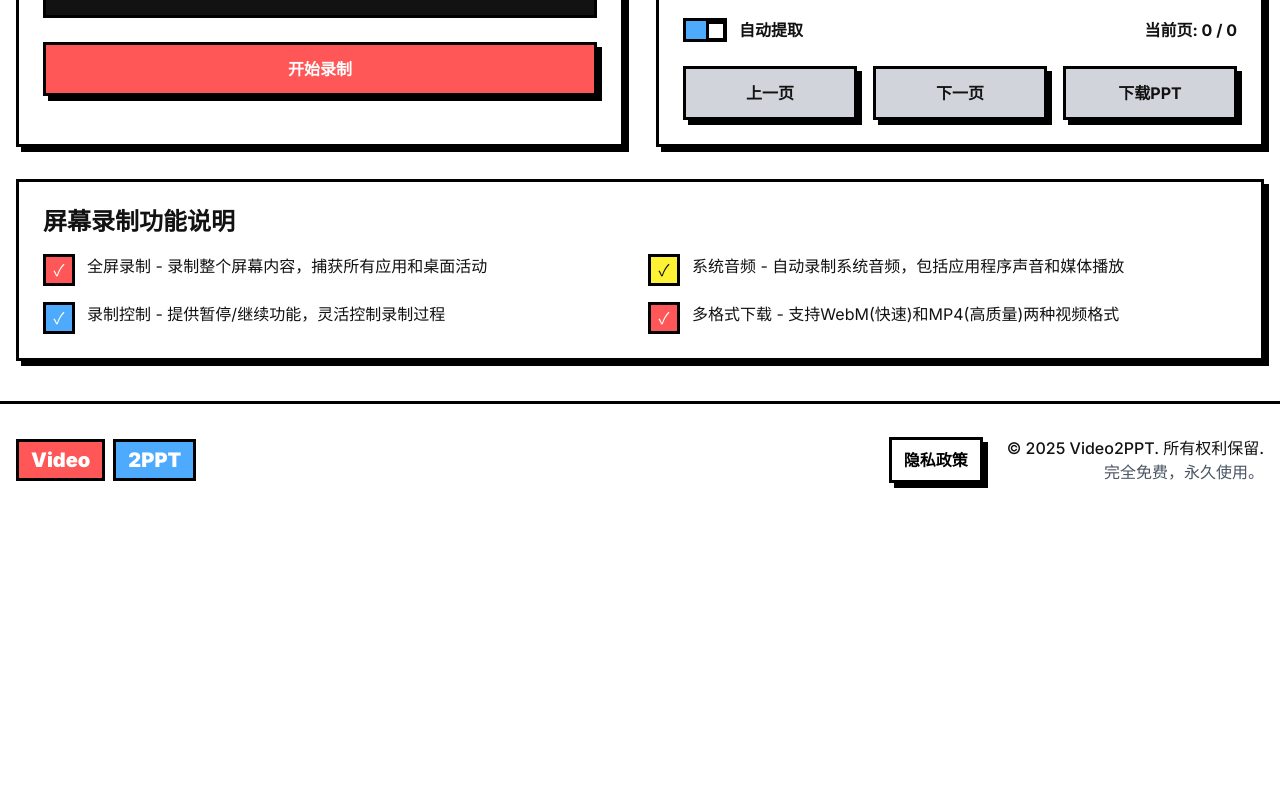
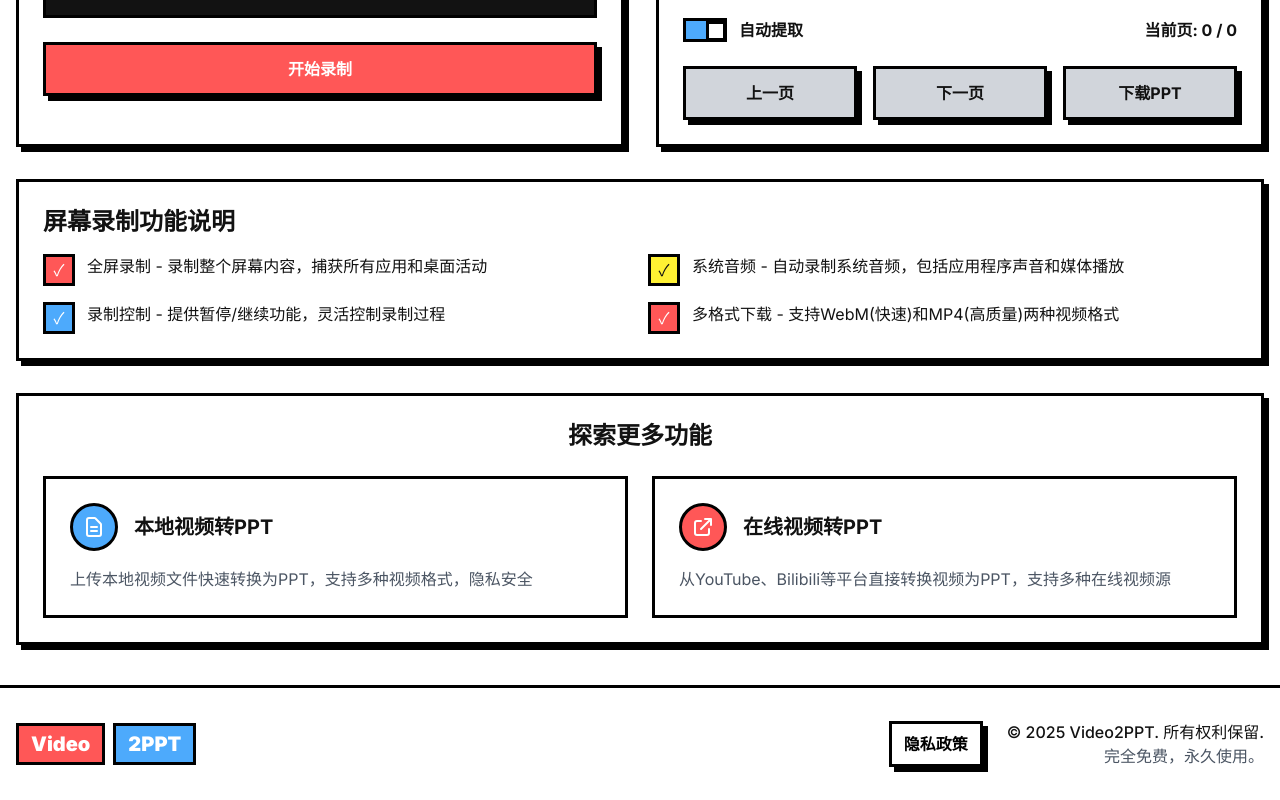
Before and after one commit to Wangxs404/video2ppt, a Next.js app: page /zh/screen-recording in a window 1280 px wide. Shown: the part 648-1448 px from the top of the page. Before the commit the page ends 1164 px from the top, so only its background shows below. Built offline with nearby package versions, Linux system fonts and the light colour scheme.

Commit message:
Add "More Features" section to local video, online video, and screen recording pages with links to new functionalities

```diff
--- a/app/[locale]/local-video/page.tsx
+++ b/app/[locale]/local-video/page.tsx
@@ -485,6 +485,46 @@ export default function LocalVideoPage() {
             </li>
           </ul>
         </div>
+
+        {/* More Features Section */}
+        <div className="card bg-light mt-8">
+          <h2 className="text-2xl font-bold mb-6 text-center">探索更多功能</h2>
+          <div className="grid grid-cols-1 md:grid-cols-2 gap-6">
+            <Link
+              href="/online-video"
+              className="group p-6 border-3 border-black bg-white hover:bg-primary hover:text-light transition-all duration-200 transform hover:rotate-1"
+            >
+              <div className="flex items-center mb-4">
+                <div className="bg-primary group-hover:bg-light group-hover:text-black text-light w-12 h-12 rounded-full flex items-center justify-center mr-4 border-3 border-black">
+                  <svg xmlns="http://www.w3.org/2000/svg" className="h-6 w-6" fill="none" viewBox="0 0 24 24" stroke="currentColor">
+                    <path strokeLinecap="round" strokeLinejoin="round" strokeWidth={2} d="M10 6H6a2 2 0 00-2 2v10a2 2 0 002 2h10a2 2 0 002-2v-4M14 4h6m0 0v6m0-6L10 14" />
+                  </svg>
+                </div>
+                <h3 className="text-xl font-bold">在线视频转PPT</h3>
+              </div>
+              <p className="text-gray-600 group-hover:text-light">
+                从YouTube、Bilibili等平台直接转换视频为PPT，支持多种在线视频源
+              </p>
+            </Link>
+
+            <Link
+              href="/screen-recording"
+              className="group p-6 border-3 border-black bg-white hover:bg-secondary transition-all duration-200 transform hover:rotate-1"
+            >
+              <div className="flex items-center mb-4">
+                <div className="bg-secondary group-hover:bg-light group-hover:text-black w-12 h-12 rounded-full flex items-center justify-center mr-4 border-3 border-black">
+                  <svg xmlns="http://www.w3.org/2000/svg" className="h-6 w-6" fill="none" viewBox="0 0 24 24" stroke="currentColor">
+                    <path strokeLinecap="round" strokeLinejoin="round" strokeWidth={2} d="M15 10l4.553-2.276A1 1 0 0121 8.618v6.764a1 1 0 01-1.447.894L15 14M5 18h8a2 2 0 002-2V8a2 2 0 00-2-2H5a2 2 0 00-2 2v8a2 2 0 002 2z" />
+                  </svg>
+                </div>
+                <h3 className="text-xl font-bold">屏幕录制转PPT</h3>
+              </div>
+              <p className="text-gray-600 group-hover:text-black">
+                直接录制屏幕内容并实时生成PPT，支持暂停继续和多格式导出
+              </p>
+            </Link>
+          </div>
+        </div>
       </div>
     </main>
     </>
--- a/app/[locale]/online-video/page.tsx
+++ b/app/[locale]/online-video/page.tsx
@@ -120,6 +120,46 @@ export default function OnlineVideoPage() {
             </div>
           </div>
         </div>
+
+        {/* More Features Section */}
+        <div className="card bg-light mt-8">
+          <h2 className="text-2xl font-bold mb-6 text-center">探索更多功能</h2>
+          <div className="grid grid-cols-1 md:grid-cols-2 gap-6">
+            <Link
+              href="/local-video"
+              className="group p-6 border-3 border-black bg-white hover:bg-accent hover:text-light transition-all duration-200 transform hover:rotate-1"
+            >
+              <div className="flex items-center mb-4">
+                <div className="bg-accent group-hover:bg-light group-hover:text-black text-light w-12 h-12 rounded-full flex items-center justify-center mr-4 border-3 border-black">
+                  <svg xmlns="http://www.w3.org/2000/svg" className="h-6 w-6" fill="none" viewBox="0 0 24 24" stroke="currentColor">
+                    <path strokeLinecap="round" strokeLinejoin="round" strokeWidth={2} d="M9 12h6m-6 4h6m2 5H7a2 2 0 01-2-2V5a2 2 0 012-2h5.586a1 1 0 01.707.293l5.414 5.414a1 1 0 01.293.707V19a2 2 0 01-2 2z" />
+                  </svg>
+                </div>
+                <h3 className="text-xl font-bold">本地视频转PPT</h3>
+              </div>
+              <p className="text-gray-600 group-hover:text-light">
+                上传本地视频文件快速转换为PPT，支持多种视频格式，隐私安全
+              </p>
+            </Link>
+
+            <Link
+              href="/screen-recording"
+              className="group p-6 border-3 border-black bg-white hover:bg-secondary transition-all duration-200 transform hover:rotate-1"
+            >
+              <div className="flex items-center mb-4">
+                <div className="bg-secondary group-hover:bg-light group-hover:text-black w-12 h-12 rounded-full flex items-center justify-center mr-4 border-3 border-black">
+                  <svg xmlns="http://www.w3.org/2000/svg" className="h-6 w-6" fill="none" viewBox="0 0 24 24" stroke="currentColor">
+                    <path strokeLinecap="round" strokeLinejoin="round" strokeWidth={2} d="M15 10l4.553-2.276A1 1 0 0121 8.618v6.764a1 1 0 01-1.447.894L15 14M5 18h8a2 2 0 002-2V8a2 2 0 00-2-2H5a2 2 0 00-2 2v8a2 2 0 002 2z" />
+                  </svg>
+                </div>
+                <h3 className="text-xl font-bold">屏幕录制转PPT</h3>
+              </div>
+              <p className="text-gray-600 group-hover:text-black">
+                直接录制屏幕内容并实时生成PPT，支持暂停继续和多格式导出
+              </p>
+            </Link>
+          </div>
+        </div>
       </div>
     </main>
   )
--- a/app/[locale]/screen-recording/page.tsx
+++ b/app/[locale]/screen-recording/page.tsx
@@ -662,6 +662,46 @@ export default function ScreenRecordingPage() {
             </div>
           </div>
         </div>
+
+        {/* More Features Section */}
+        <div className="card bg-light mt-8">
+          <h2 className="text-2xl font-bold mb-6 text-center">探索更多功能</h2>
+          <div className="grid grid-cols-1 md:grid-cols-2 gap-6">
+            <Link
+              href="/local-video"
+              className="group p-6 border-3 border-black bg-white hover:bg-accent hover:text-light transition-all duration-200 transform hover:rotate-1"
+            >
+              <div className="flex items-center mb-4">
+                <div className="bg-accent group-hover:bg-light group-hover:text-black text-light w-12 h-12 rounded-full flex items-center justify-center mr-4 border-3 border-black">
+                  <svg xmlns="http://www.w3.org/2000/svg" className="h-6 w-6" fill="none" viewBox="0 0 24 24" stroke="currentColor">
+                    <path strokeLinecap="round" strokeLinejoin="round" strokeWidth={2} d="M9 12h6m-6 4h6m2 5H7a2 2 0 01-2-2V5a2 2 0 012-2h5.586a1 1 0 01.707.293l5.414 5.414a1 1 0 01.293.707V19a2 2 0 01-2 2z" />
+                  </svg>
+                </div>
+                <h3 className="text-xl font-bold">本地视频转PPT</h3>
+              </div>
+              <p className="text-gray-600 group-hover:text-light">
+                上传本地视频文件快速转换为PPT，支持多种视频格式，隐私安全
+              </p>
+            </Link>
+
+            <Link
+              href="/online-video"
+              className="group p-6 border-3 border-black bg-white hover:bg-primary hover:text-light transition-all duration-200 transform hover:rotate-1"
+            >
+              <div className="flex items-center mb-4">
+                <div className="bg-primary group-hover:bg-light group-hover:text-black text-light w-12 h-12 rounded-full flex items-center justify-center mr-4 border-3 border-black">
+                  <svg xmlns="http://www.w3.org/2000/svg" className="h-6 w-6" fill="none" viewBox="0 0 24 24" stroke="currentColor">
+                    <path strokeLinecap="round" strokeLinejoin="round" strokeWidth={2} d="M10 6H6a2 2 0 00-2 2v10a2 2 0 002 2h10a2 2 0 002-2v-4M14 4h6m0 0v6m0-6L10 14" />
+                  </svg>
+                </div>
+                <h3 className="text-xl font-bold">在线视频转PPT</h3>
+              </div>
+              <p className="text-gray-600 group-hover:text-light">
+                从YouTube、Bilibili等平台直接转换视频为PPT，支持多种在线视频源
+              </p>
+            </Link>
+          </div>
+        </div>
       </div>
     </main>
   )
```
